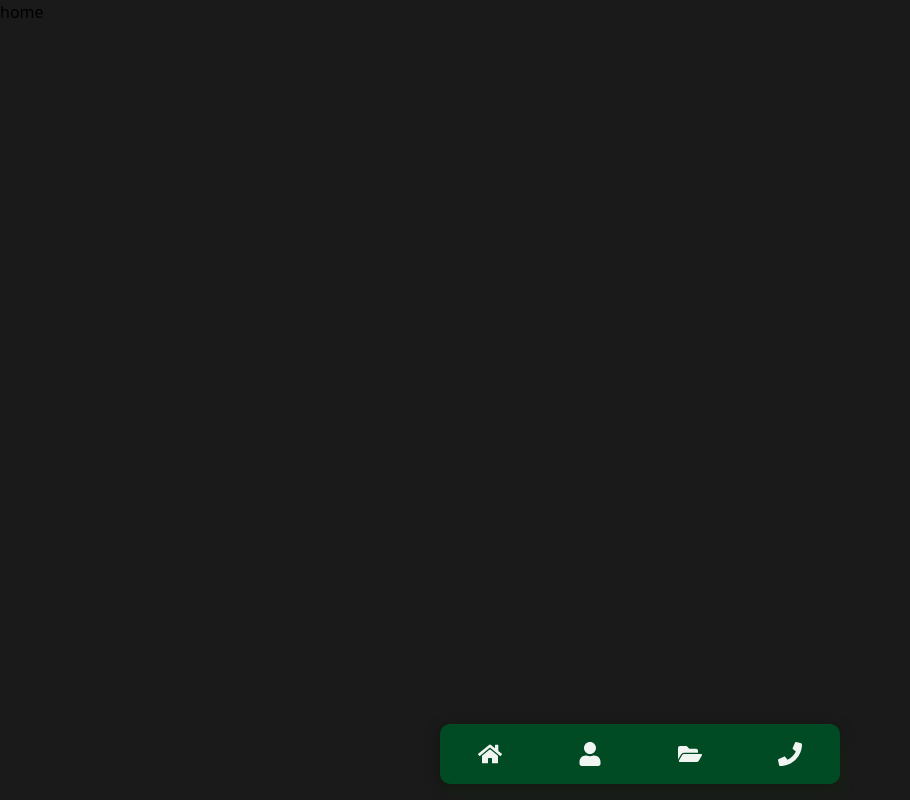
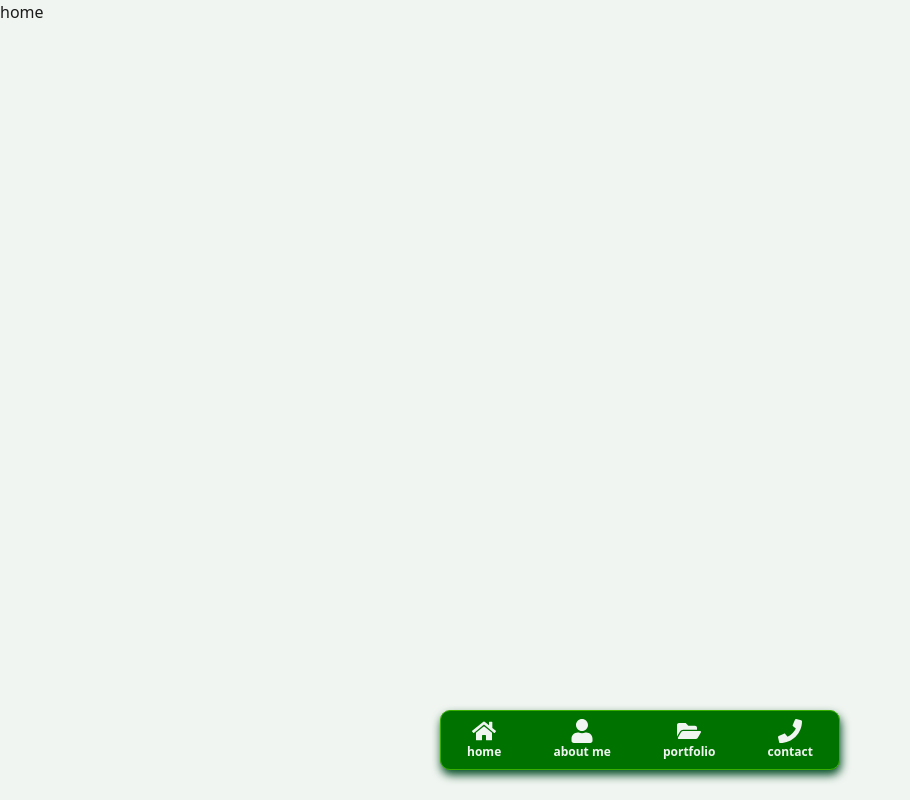
Before and after one commit to Galartza/my-portfolio, a Next.js app: page /home in a window 1280 px wide. Shown: the whole page, without its empty margins (0-910 px from the left). Built offline with nearby package versions, Linux system fonts and the light colour scheme.

Commit message:
add more styles in initial screen and navbar

```diff
--- a/src/app/globals.css
+++ b/src/app/globals.css
@@ -13,5 +13,6 @@
 }
 
 body {
-  background: var(--black-soft);
+  background: var(--white-soft);
+  color: var(--black-soft);
 }
--- a/src/components/NavigationBar/NavigationBar.module.css
+++ b/src/components/NavigationBar/NavigationBar.module.css
@@ -1,18 +1,25 @@
+/* Estilos para el estado activo */
+.active {
+    /* color: var(--black-soft) !important; Asegura que este color prevalezca */
+    border-bottom: 2px solid var(--white-soft);
+  }
 
   .nav {
-    position: fixed;
-    bottom: 1rem;
-    left: 50%;
-    transform: translateX(-50%);
+    position: absolute;
+    bottom: -40px;
+    left: 0;
+    right: 0;
+    margin-left: auto;
+    margin-right: auto;
     display: flex;
-    background-color: var(--green-dark);
+    background: var(--green-medium);
     width: 350px;
-    height: 60px;
+    height: 74px;
     align-items: center;
     justify-content: space-around;
-    border-radius: 5px;
-    box-shadow: rgba(0, 0, 0, 0.35) 0px 5px 15px,
-    rgba(56, 176, 0, 0.082) 4px 10px 15px;
+    border-radius: 15px;
+    border: solid 1px var(--green-light);
+    box-shadow: 1px 5px 10px 0px var(--green-dark);
   }
 
   .navItem {
@@ -21,12 +28,14 @@
     justify-content: space-around;
     width: 100%;
   }
+
   /* Estilos de los enlaces */
   .navLink {
     font-size: 25px;
     font-weight: 600;
     border-radius: 50%;
     display: flex;
+    flex-direction: column;
     align-items: center;
     justify-content: center;
     color: var(--white-soft);
@@ -35,10 +44,12 @@
     transition: color 0.3s ease-in-out, transform 0.2s ease;
   }
 
+  .textNavLink {
+    font-size: 12px;
+  }
 
-.navLink:hover {
-    color: var(--black-soft);
-    transform: scale(1.2);
+  .navIcon {
+    /* Estilos para los íconos */
   }
 
   /* ✅ ESTILOS PARA PANTALLAS GRANDES (ESCRITORIO) */
@@ -47,6 +58,7 @@
       width: 400px;
       height: 60px;
       border-radius: 10px;
+      bottom: 30px;
     }
 
     .navLink {
--- a/src/components/NavigationBar/NavigationBar.tsx
+++ b/src/components/NavigationBar/NavigationBar.tsx
@@ -1,35 +1,81 @@
-import React from 'react'
-import styles from './NavigationBar.module.css'
-import Link from 'next/link'
-import { FaFolderOpen, FaHome, FaPhone, FaUser } from 'react-icons/fa'
+'use client';
+import React, { useState, useEffect } from 'react';
+import styles from './NavigationBar.module.css';
+import Link from 'next/link';
+import { usePathname } from 'next/navigation'; // Importar usePathname
+import 'animate.css';
+import { FaFolderOpen, FaHome, FaPhone, FaUser } from 'react-icons/fa';
+import { useRouter } from 'next/navigation';
 
-const NavigationBar = () => {
+const NavigationBar: React.FC = () => {
+  const [isEntering, setIsEntering] = useState<boolean>(false);
+  const [isExiting, setIsExiting] = useState<boolean>(false);
+  const router = useRouter();
+  const pathname = usePathname(); // Obtener la ruta actual
+
+  useEffect(() => {
+    // Verificamos si hay un indicador en el localStorage
+    const shouldAnimate = localStorage.getItem('shouldAnimateNav');
+    if (shouldAnimate === 'true') {
+      setIsEntering(true); // Activamos la animación de entrada
+      localStorage.removeItem('shouldAnimateNav'); // Eliminamos el indicador
+    }
+  }, []);
+
+  const handleExit = (e: React.MouseEvent<HTMLAnchorElement, MouseEvent>, path: string) => {
+    if (path === '/') {
+      e.preventDefault(); // Evita la navegación inmediata
+      setIsExiting(true); // Activa la animación de salida
+      setTimeout(() => {
+        router.push('/'); // Redirige después de la animación
+      }, 1000); // Duración que coincide con la animación de salida
+    }
+  };
+
   return (
-    <nav className={styles.nav}>
+    <nav className={`${styles.nav} animate__animated ${isEntering ? 'animate__zoomInDown' : ''} ${isExiting ? 'animate__zoomOutUp' : ''}`}>
       <ul className={styles.navItem}>
         <li className={styles.navList}>
-                <Link href={'/home'} className={styles.navLink}>
-                    <FaHome  />
+          <Link
+            href={'/'}
+            className={`${styles.navLink} ${pathname === '/' ? styles.actives : ''}`}
+            onClick={(e) => handleExit(e, '/')}
+            style={{ pointerEvents: isExiting ? 'none' : 'auto' }}
+          >
+            <FaHome className={`${styles.navIcon} ${pathname === '/' ? styles.actives : ''}`} />
+            <p className={`${styles.textNavLink} ${pathname === '/' ? styles.active : ''}`}>home</p>
           </Link>
         </li>
         <li className={styles.navList}>
-                <Link href={'/about'} className={styles.navLink}>
-                    <FaUser />
+          <Link
+            href={'/about'}
+            className={`${styles.navLink} ${pathname === '/about' ? styles.actives : ''}`}
+          >
+            <FaUser className={`${styles.navIcon} ${pathname === '/about' ? styles.actives : ''}`} />
+            <p className={`${styles.textNavLink} ${pathname === '/about' ? styles.active : ''}`}>about me</p>
           </Link>
         </li>
         <li className={styles.navList}>
-                <Link href={'/portfolio'} className={styles.navLink}>
-                    <FaFolderOpen />
+          <Link
+            href={'/portfolio'}
+            className={`${styles.navLink} ${pathname === '/portfolio' ? styles.actives : ''}`}
+          >
+            <FaFolderOpen className={`${styles.navIcon} ${pathname === '/portfolio' ? styles.actives : ''}`} />
+            <p className={`${styles.textNavLink} ${pathname === '/portfolio' ? styles.active : ''}`}>portfolio</p>
           </Link>
         </li>
         <li className={styles.navList}>
-                <Link href={'/contact'} className={styles.navLink}>
-                    <FaPhone  />
+          <Link
+            href={'/contact'}
+            className={`${styles.navLink} ${pathname === '/contact' ? styles.actives : ''}`}
+          >
+            <FaPhone className={`${styles.navIcon} ${pathname === '/contact' ? styles.actives : ''}`} />
+            <p className={`${styles.textNavLink} ${pathname === '/contact' ? styles.active : ''}`}>contact</p>
           </Link>
         </li>
       </ul>
     </nav>
-  )
-}
+  );
+};
 
 export default NavigationBar;
```
Also changed, not shown: src/components/StartCard/StartCard.module.css (+15 -28 lines), src/components/StartCard/StartCard.tsx (+22 -9 lines). Lines whose indentation alone changed are shown as unchanged.
